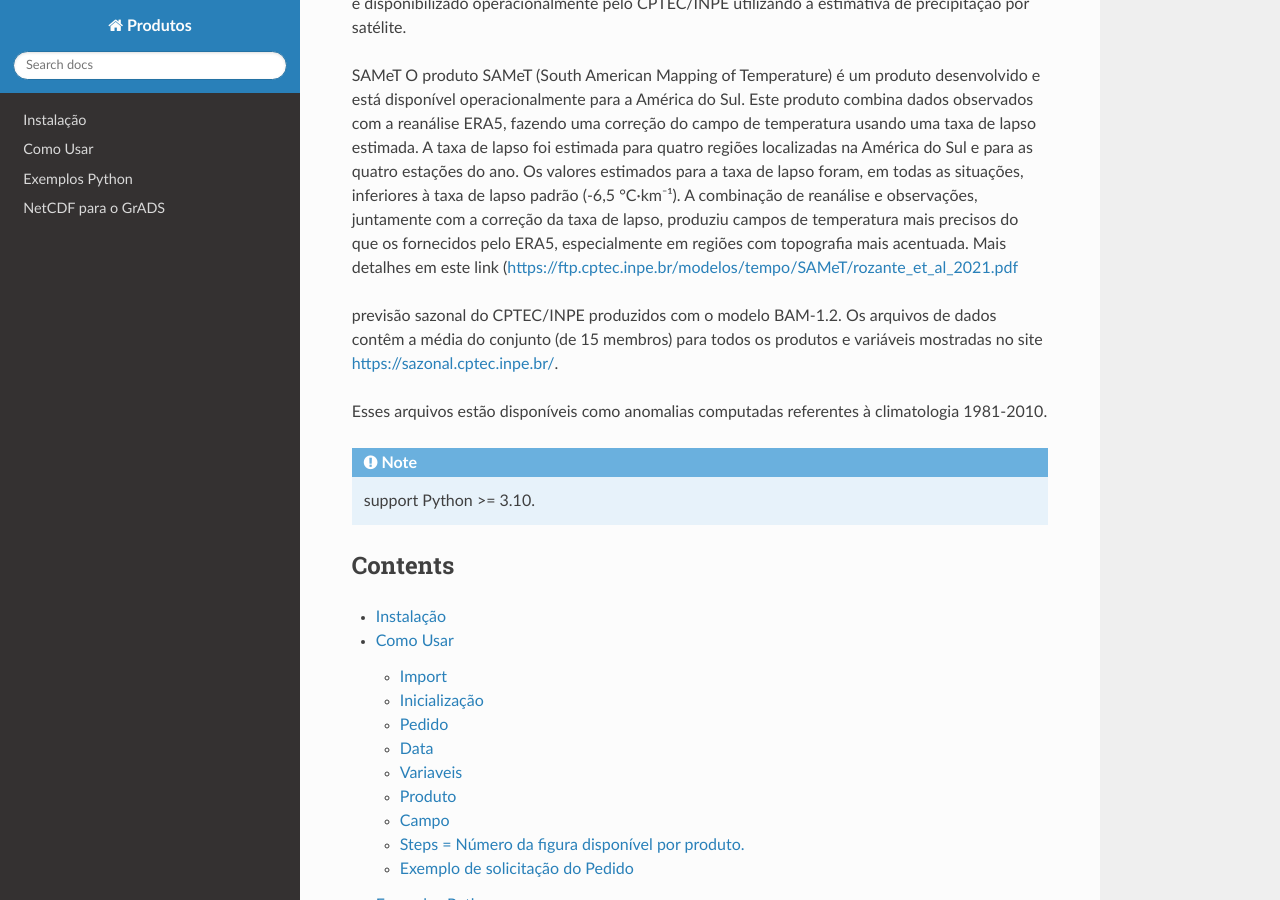
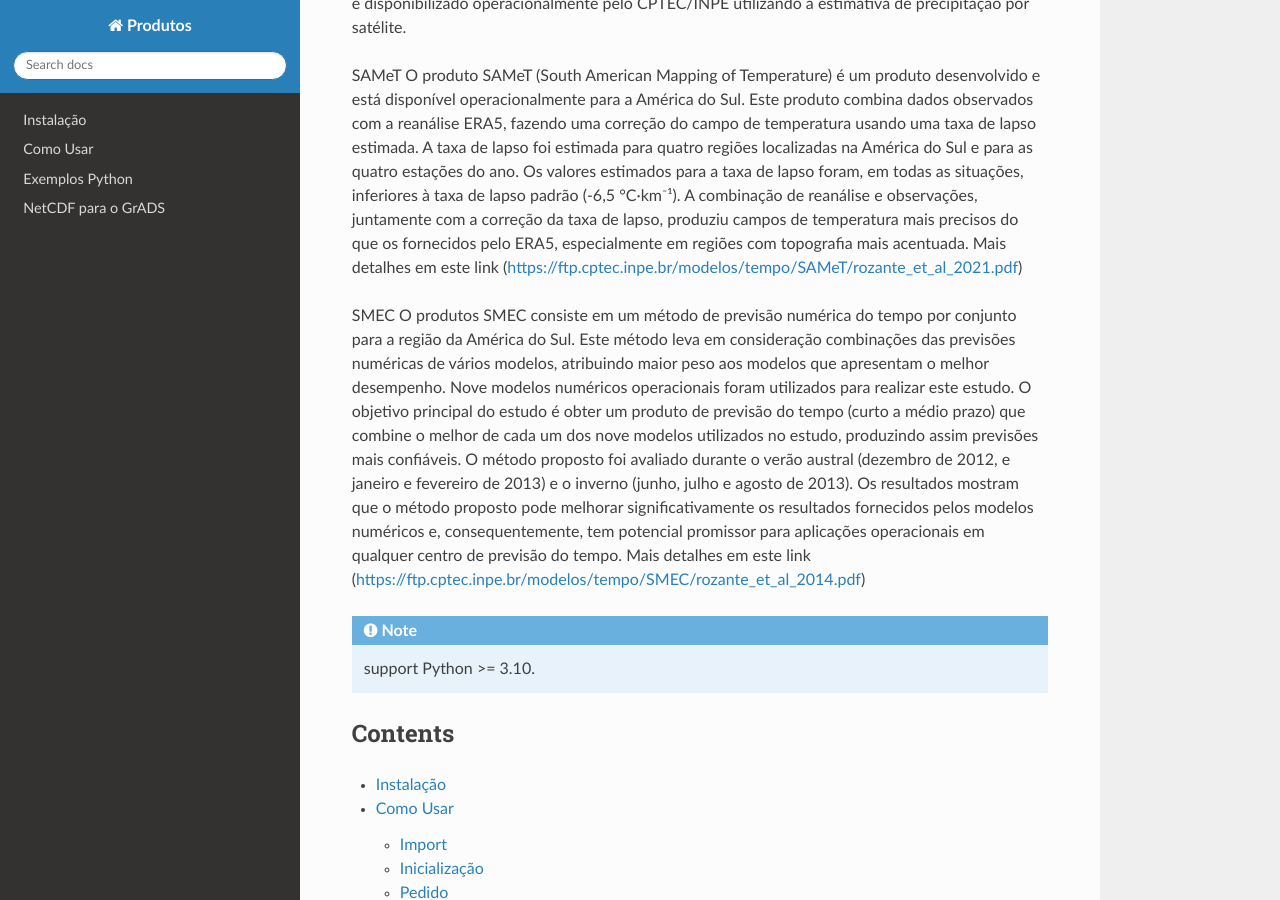
Before and after one commit to framework-CPTEC/Product-user, a Sphinx documentation site: the page built from docs/source/index.rst, in a window 1280 px wide and 900 px high, scrolled down 288 px. Built offline with Sphinx 7.4.7 and the Read the Docs theme 3.1.0, drawn with Linux system fonts in a browser that asks for light colours.

Commit message:
Update index.rst

```diff
--- a/docs/source/index.rst
+++ b/docs/source/index.rst
@@ -20,12 +20,20 @@ na América do Sul e para as quatro estações do ano. Os valores estimados para
 lapso foram, em todas as situações, inferiores à taxa de lapso padrão (-6,5 °C·km⁻¹).
 A combinação de reanálise e observações, juntamente com a correção da taxa de lapso, produziu
 campos de temperatura mais precisos do que os fornecidos pelo ERA5, especialmente em regiões
-com topografia mais acentuada. Mais detalhes em este link (https://ftp.cptec.inpe.br/modelos/tempo/SAMeT/rozante_et_al_2021.pdf
+com topografia mais acentuada. Mais detalhes em este link (https://ftp.cptec.inpe.br/modelos/tempo/SAMeT/rozante_et_al_2021.pdf)
 
-
-previsão sazonal do CPTEC/INPE  produzidos com o modelo BAM-1.2. Os arquivos de dados contêm a média do conjunto (de 15 membros) para todos os produtos e variáveis mostradas no site https://sazonal.cptec.inpe.br/.
-
-Esses arquivos estão disponíveis como anomalias computadas referentes à climatologia 1981-2010.
+SMEC
+O produtos SMEC consiste em um método de previsão numérica do tempo por conjunto para a região da América do Sul.
+Este método leva em consideração combinações das previsões numéricas de vários modelos, atribuindo
+maior peso aos modelos que apresentam o melhor desempenho. Nove modelos numéricos operacionais
+foram utilizados para realizar este estudo. O objetivo principal do estudo é obter um produto
+de previsão do tempo (curto a médio prazo) que combine o melhor de cada um dos nove modelos
+utilizados no estudo, produzindo assim previsões mais confiáveis.
+O método proposto foi avaliado durante o verão austral (dezembro de 2012, e janeiro e fevereiro de 2013)
+e o inverno (junho, julho e agosto de 2013). Os resultados mostram que o método proposto pode melhorar
+significativamente os resultados fornecidos pelos modelos numéricos e, consequentemente,
+tem potencial promissor para aplicações operacionais em qualquer centro de previsão do tempo.
+Mais detalhes em este link (https://ftp.cptec.inpe.br/modelos/tempo/SMEC/rozante_et_al_2014.pdf)
 
 .. note::
 
```
